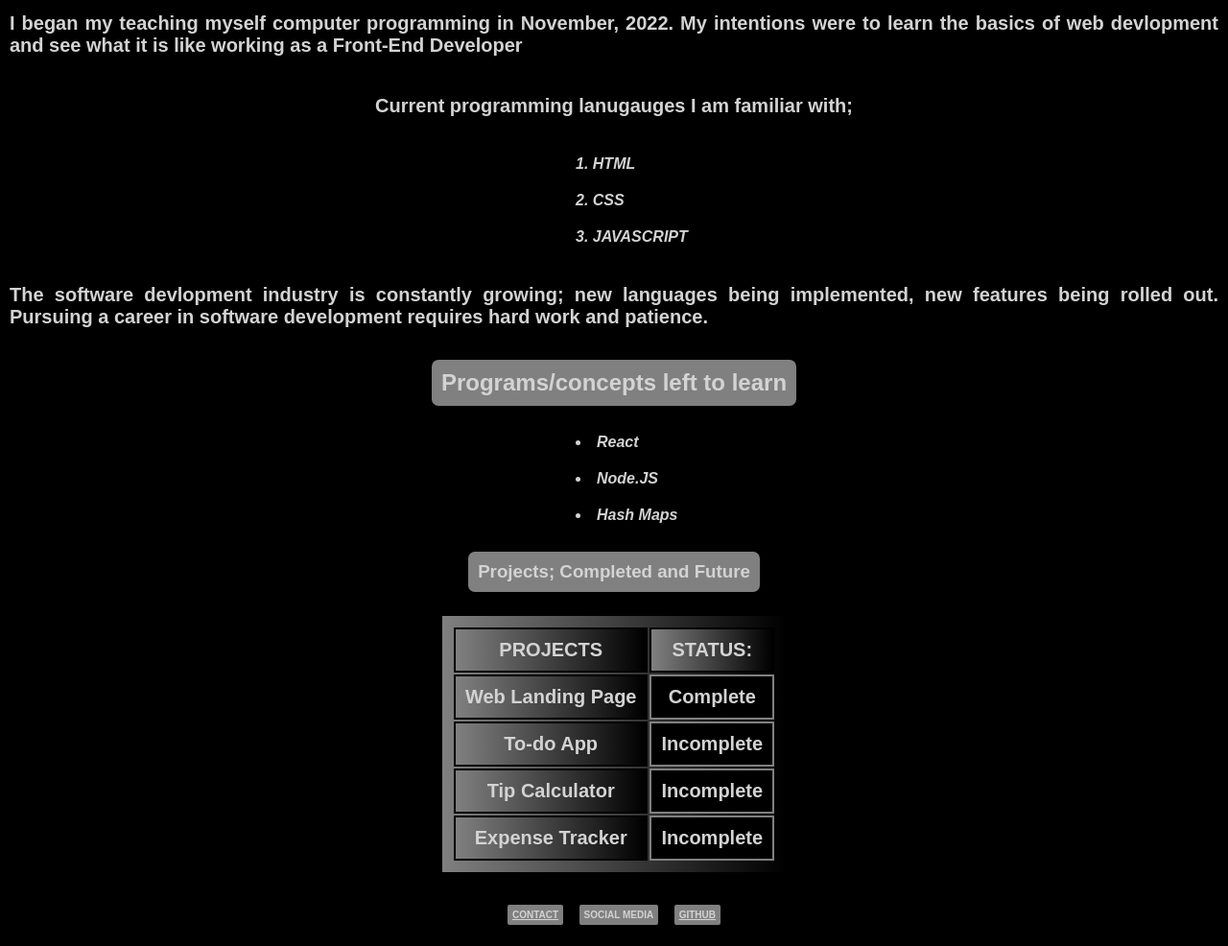
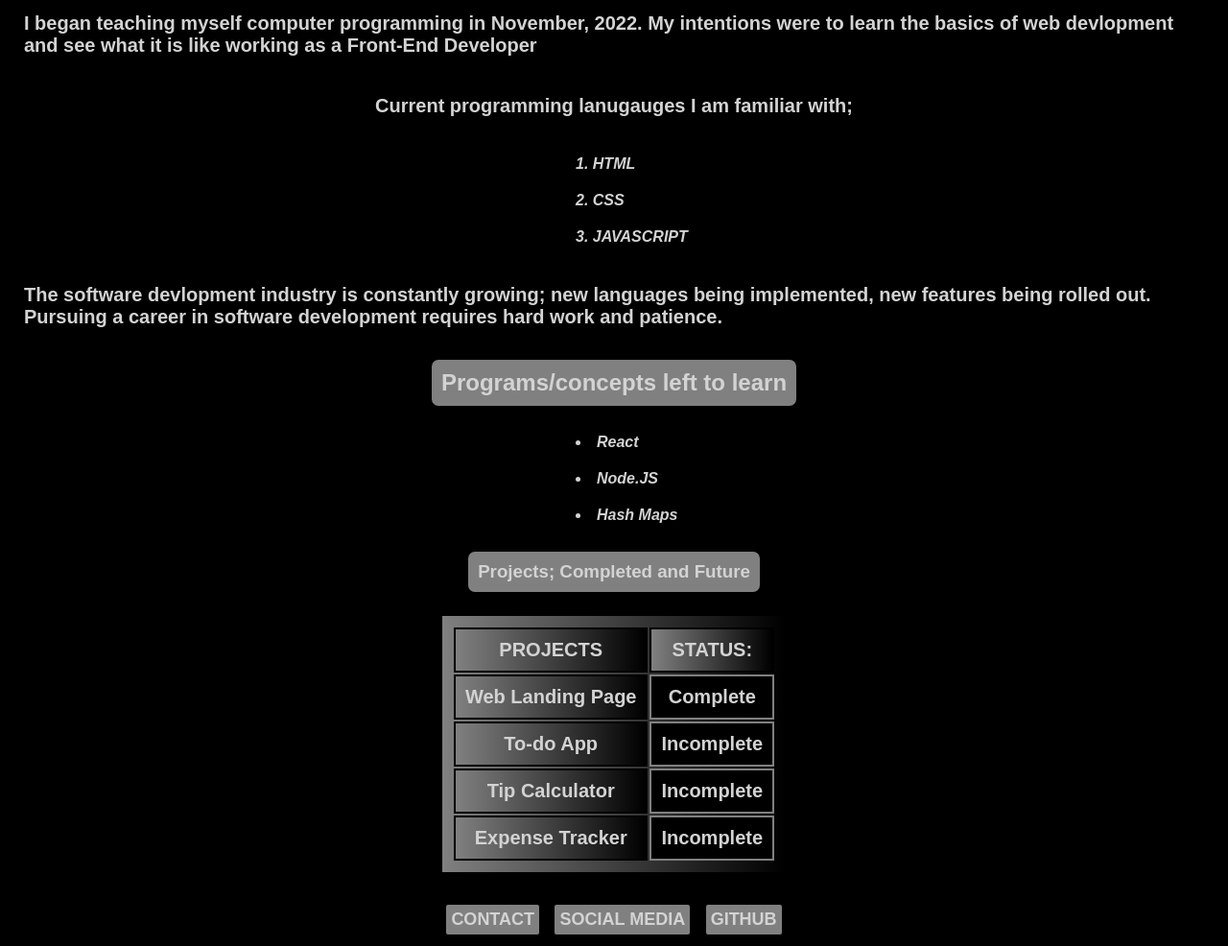
Before and after one commit to NjSal-23/Portfolio-Landing-Page, a plain HTML site: page index.html in a window 1280 px wide. Shown: the part 1091-2077 px from the top of the page at 96% size. Drawn offline with Linux system fonts and the light colour scheme.

Commit message:
Continued minor changes

```diff
--- a/CSS/font_stylesheet.css
+++ b/CSS/font_stylesheet.css
@@ -21,8 +21,8 @@
 p {
     color: lightgray;
     font-size: 20px;
-    text-align: justify;
-    padding: 10px;
+    text-align: left;
+    padding: 10px 25px;
 }
 ol li, ul li{
     color: lightgray;
@@ -33,7 +33,16 @@ ol li, ul li{
     padding: 10px 15px;
     list-style-position: inside;
 }
-.link { color: lightgray; }
+
+a {
+     cursor: pointer;
+     text-decoration: none;
+}
+
+.link {
+    color: lightgray;
+}
+
 .link:hover {
     opacity: .50;
 }
--- a/CSS/layout_stylesheet.css
+++ b/CSS/layout_stylesheet.css
@@ -17,7 +17,7 @@ img {
     height: auto;
     width: auto;
     max-width: 150px;
-    border-radius: 50%;
+    border-radius: 45%;
 }
 header {
     background-image: url('../images/engineer_table.jpeg');
@@ -77,13 +77,12 @@ td:hover {
 .share p {
     border: 1px solid black;
     border-radius: 3px;
-    font-size: 10px;
+    font-size: 18px;
     color: lightgray;
     background-color: gray;
     display: inline-block;
     margin: 5px;
     padding: 5px;
-    text-decoration: none;
 }
 
 @viewport {
--- a/index.html
+++ b/index.html
@@ -16,7 +16,7 @@
     <main>
         <h2 class="section-header">My journey so far</h2>
           <p>
-            I began my teaching myself computer programming in November, 2022. My intentions were to learn the basics of web devlopment and see what it is like working as a Front-End Developer
+            I began teaching myself computer programming in November, 2022. My intentions were to learn the basics of web devlopment and see what it is like working as a Front-End Developer
           </p>
           <p class="center">Current programming lanugauges I am familiar with;</p>
           <ol>
```
